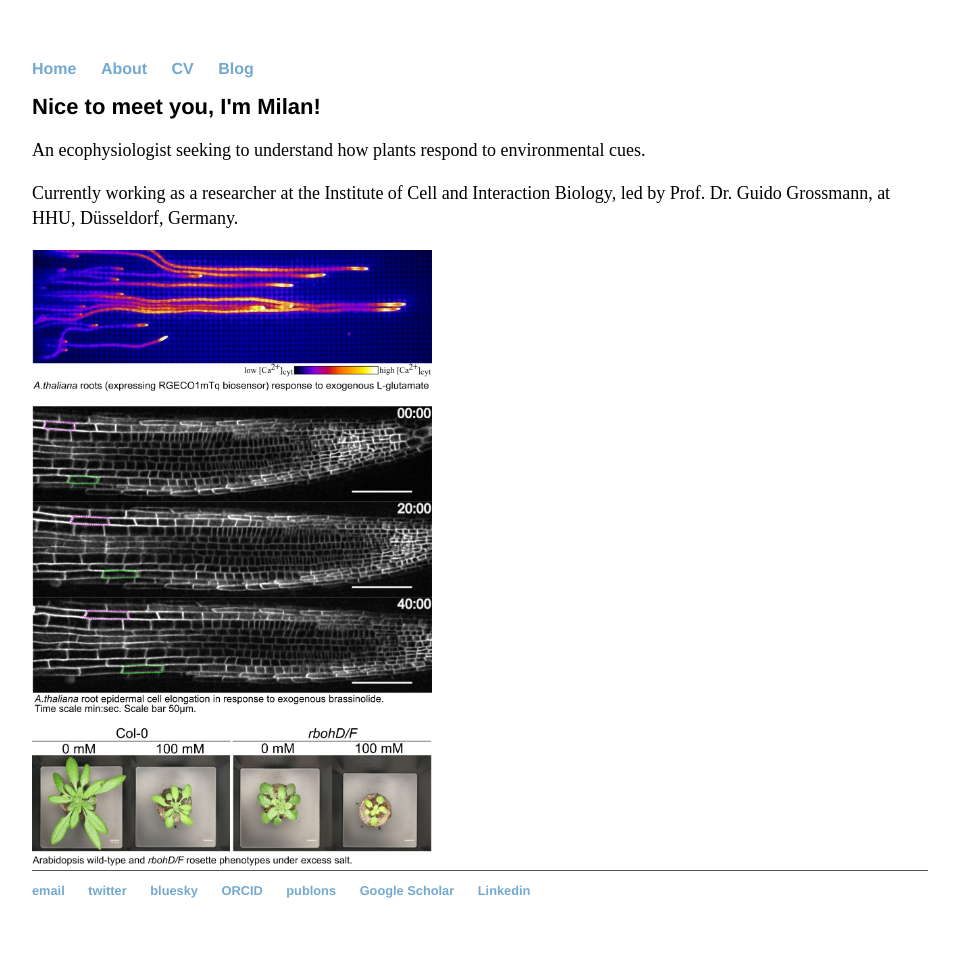
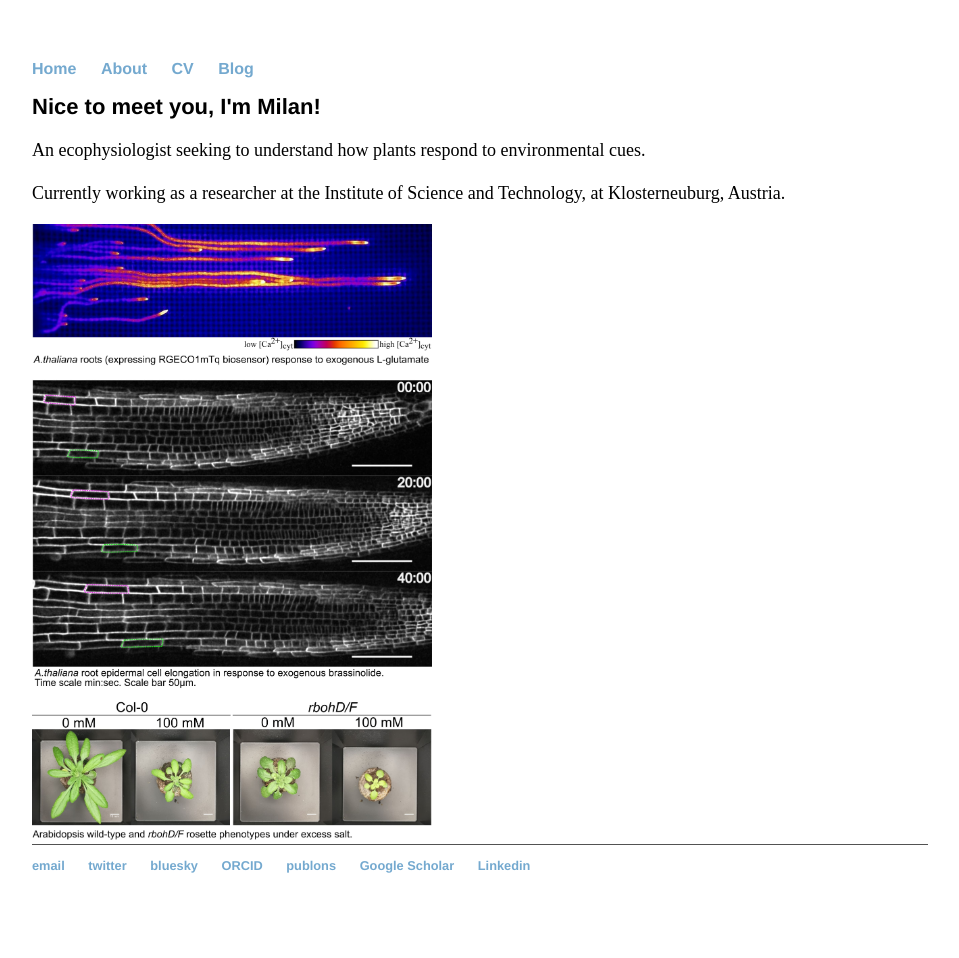
Before and after one commit to milanzupunski/milanzupunski.github.io, a Jekyll site: the page built from index.html, in a window 1280 px wide. Shown: the whole page, without its empty margins (160-1119 px from the left). Built offline with Jekyll 4.4.1, drawn with Linux system fonts in a browser that asks for light colours; Markdown is read by kramdown in place of the engine named in the settings; after the commit the page ends 933 px from its top, so only the background shows below that.

Commit message:
Update index.html

```diff
--- a/index.html
+++ b/index.html
@@ -29,6 +29,6 @@ title: Milan Zupunski
 <div class="blurb">
   <h1>Nice to meet you, I'm Milan!</h1>
   <p>An ecophysiologist seeking to understand how plants respond to environmental cues.</p>
-  <p>Currently working as a researcher at the Institute of Cell and Interaction Biology, led by Prof. Dr. Guido Grossmann, at HHU, Düsseldorf, Germany.</p>
+  <p>Currently working as a researcher at the Institute of Science and Technology, at Klosterneuburg, Austria.</p>
   <img src="docs/assets/pic.jpg" alt="hi" class="inline"/>
 </div><!-- /.blurb -->
```
